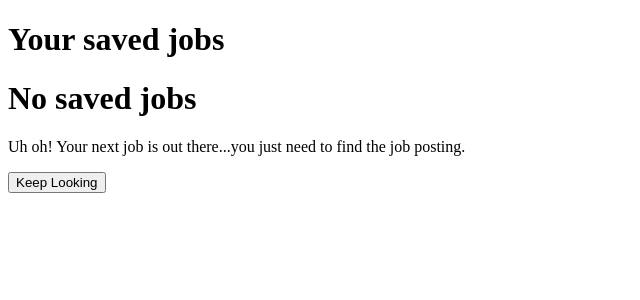
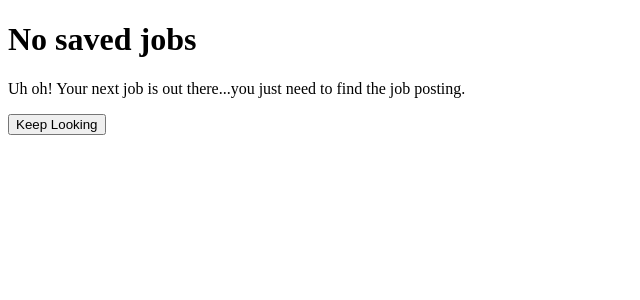
Before and after one commit to lexsac/jobsquare-capstone, a Flask app: template templates/users/likes.html in a window 1280 px wide. Shown: the part 114-414 px from the top of the page, without its empty margins (0-640 px from the left). Run offline with Flask 3, Linux system fonts and the light colour scheme; the template is opened without the code that fills it, so the values that code supplies are empty; some libraries are stand-ins or nearby versions.

```diff
--- a/templates/users/likes.html
+++ b/templates/users/likes.html
@@ -4,9 +4,9 @@
   <div>
     <div>
       <div>
-        <h1>Your saved jobs</h1>
         {% if likes %}
           <div class="job__cards">
+            <h1>Your saved jobs</h1>
             {% for job in likes %}
               <a href="/jobs/{{ job.id }}">
                 <div class="job__card">
```
